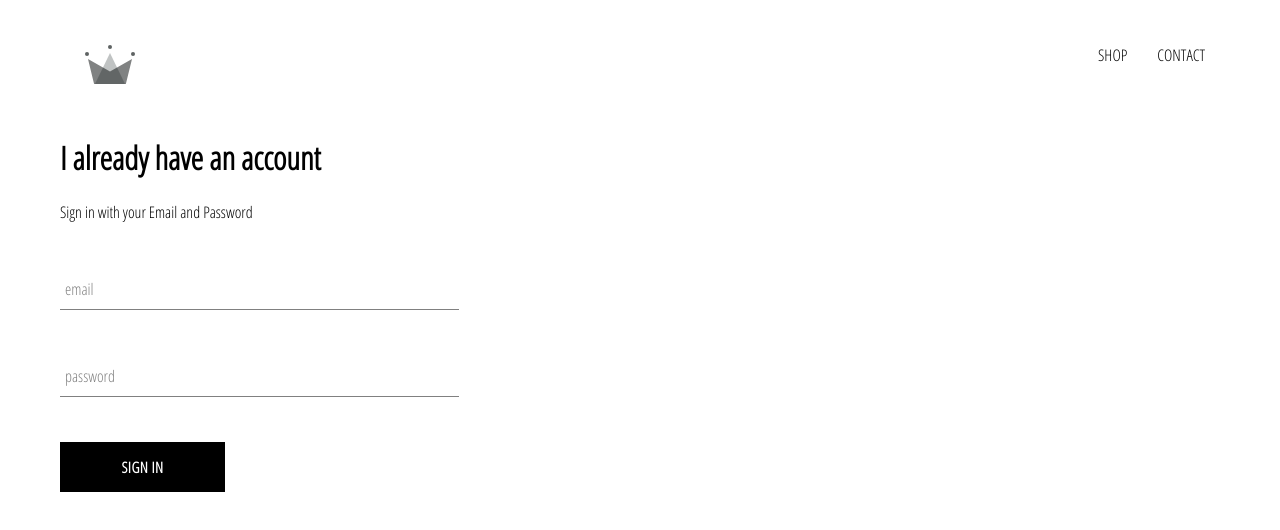
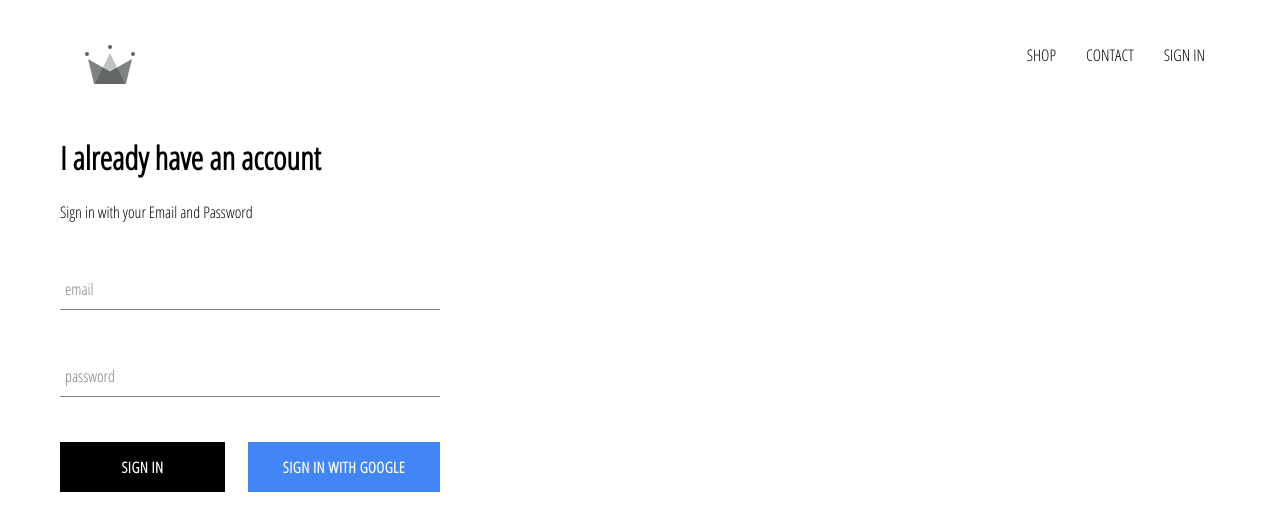
Before and after one commit to Janki287/ShoppingWebApp, a React (Create React App) app: page /signin in a window 1280 px wide. Shown: the top 530 px of the page. Built offline with nearby package versions, Linux system fonts and the light colour scheme; no server answers.

Commit message:
integrated our app with firebase and created sign in with google,sign in and sign out component

```diff
--- a/package.json
+++ b/package.json
@@ -6,6 +6,7 @@
     "@testing-library/jest-dom": "^4.2.4",
     "@testing-library/react": "^9.3.2",
     "@testing-library/user-event": "^7.1.2",
+    "firebase": "^7.15.4",
     "node-sass": "^4.14.1",
     "react": "^16.13.1",
     "react-dom": "^16.13.1",
--- a/src/App.css
+++ b/src/App.css
@@ -7,3 +7,7 @@
   text-decoration: none;
   color: black;
 }
+
+*{
+  box-sizing: border-box;
+}
--- a/src/App.js
+++ b/src/App.js
@@ -1,15 +1,43 @@
 import React from 'react';
 import './App.css';
+
 import { Route,Switch } from 'react-router-dom';
+
 import HomePage from './pages/homepage/homepage.component.jsx';
 import ShopPage from './pages/shop/shop-page.component.jsx';
 import Header from './components/header/header.component';
 import SignInAndSignUpPage from './pages/sign-in-and-sign-up/sign-in-and-sign-up.component';
 
-function App() {
+import { auth } from './firebase/firebase.utils';
+
+class App extends React.Component {
+  constructor(props){
+    super(props);
+
+    this.state = {
+      currentUser: null
+    }
+  }
+
+  unsubscribeFromAuth = null;
+
+  componentDidMount(){
+    this.unsubscribeFromAuth = auth.onAuthStateChanged(user => {
+      this.setState({
+        currentUser: user
+      })
+      console.log(user);
+    })
+  }
+
+  componentWillUnmount(){
+    this.unsubscribeFromAuth();
+  }
+
+  render(){
     return (
       <div>
-      <Header />
+        <Header currentUser={this.state.currentUser} />
         <Switch>
           <Route exact path='/' component={HomePage} />
           <Route path='/shop' component={ShopPage} />
@@ -18,7 +46,10 @@
       </div>
     );
   }
+}
 
 export default App;
 //by only using the <Route>, page will render more than one component on same page if more than one path matches
 //by using <Switch>, page will render only one component of matching path
+
+//auth.onAuthStateChanged is a open subscription method, so we have to close this open connection by doing this.unsubscribeFromAuth();
--- a/src/components/custom-button/custom-button.component.jsx
+++ b/src/components/custom-button/custom-button.component.jsx
@@ -1,9 +1,11 @@
 import React from 'react';
 import './custom-button.styles.scss';
 
-const CustomButton = ( { children,...otherButtonProps } ) => (
-    <button className='custom-button' {...otherButtonProps}>
-        {children}
+const CustomButton = ( { children,isGoogleSignIn,...otherButtonProps } ) => (
+    <button
+        className={ ` ${isGoogleSignIn ? 'google-sign-in' : ''} custom-button ` }
+        {...otherButtonProps}>
+            {children}
     </button>
 )
 
--- a/src/components/custom-button/custom-button.styles.scss
+++ b/src/components/custom-button/custom-button.styles.scss
@@ -19,4 +19,14 @@
       color: black;
       border: 1px solid black;
     }
+
+    &.google-sign-in{
+        background-color: #4285f4;
+        color: white;
+
+        &:hover{
+            background-color: #357ae8;
+            border: none;
+        }
+    }
   }
--- a/src/components/header/header.component.jsx
+++ b/src/components/header/header.component.jsx
@@ -2,8 +2,9 @@
 import './header.styles.scss';
 import { Link } from 'react-router-dom';
 import { ReactComponent as Logo } from '../../assests/crown.svg';
+import { auth } from '../../firebase/firebase.utils';
 
-const Header = () => (
+const Header = ( { currentUser } ) => (
     <div className='header'>
         <Link to='/' className='logo-container'>
             <Logo className='logo' />
@@ -15,6 +16,16 @@
             <Link to='/shop' className='option'>
                 CONTACT
             </Link>
+            {
+                currentUser ?
+                <div className='option' onClick={ () => auth.signOut() }>
+                    SIGN OUT
+                </div>
+                :
+                <Link to='/signin' className='option'>
+                    SIGN IN
+                </Link>
+            }
         </div>
     </div>
 )
--- a/src/components/header/header.styles.scss
+++ b/src/components/header/header.styles.scss
@@ -20,6 +20,7 @@
 
       .option {
         padding: 10px 15px;
+        cursor: pointer;
       }
     }
   }
--- a/src/components/sign-in/sign-in.component.jsx
+++ b/src/components/sign-in/sign-in.component.jsx
@@ -1,7 +1,10 @@
 import React from 'react';
 import './sign-in.styles.scss';
+
 import FormInput from '../form-input/form-input.component';
 import CustomButton from '../custom-button/custom-button.component';
+
+import { SignInWithGoogle } from '../../firebase/firebase.utils.js';
 
 class SignIn extends React.Component{
     constructor(props){
@@ -51,9 +54,16 @@
                         name='password'
                         value={this.state.password}
                         required/>
-                    <CustomButton type='submit'>
-                        Sign In
-                    </CustomButton>
+                    <div className='buttons'>
+                        <CustomButton type='submit'>
+                            Sign In
+                        </CustomButton>
+                        <CustomButton
+                            onClick={SignInWithGoogle}
+                            isGoogleSignIn>
+                                Sign In With Google
+                        </CustomButton>
+                    </div>
                 </form>
             </div>
         )
--- a/src/components/sign-in/sign-in.styles.scss
+++ b/src/components/sign-in/sign-in.styles.scss
@@ -1,9 +1,14 @@
 .sign-in{
-    width: 30vw;
+    width: 380px;
     display: flex;
     flex-direction: column;
 
     .title{
         margin: 10px 0;
     }
+
+    .buttons{
+        display: flex;
+        justify-content: space-between;
+    }
 }
--- /dev/null
+++ b/src/firebase/firebase.utils.js
@@ -0,0 +1,28 @@
+import firebase from 'firebase/app';
+import 'firebase/firestore';
+import 'firebase/auth';
+
+const firebaseConfig = {
+    apiKey: "AIzaSyBvJYZJ-6HFcc1flOaOp--1vJkl3p6xvEI",
+    authDomain: "crown-clothing-react-app.firebaseapp.com",
+    databaseURL: "https://crown-clothing-react-app.firebaseio.com",
+    projectId: "crown-clothing-react-app",
+    storageBucket: "crown-clothing-react-app.appspot.com",
+    messagingSenderId: "857165999991",
+    appId: "1:857165999991:web:5aa3a9551133f4ab63fb72",
+    measurementId: "G-QHC7EEM0L9"
+  };
+
+  firebase.initializeApp(firebaseConfig);
+
+  export const auth = firebase.auth();
+  export const firestore = firebase.firestore();
+
+  const provider = new firebase.auth.GoogleAuthProvider();
+  provider.setCustomParameters({
+      prompt: 'select_account'
+  });
+
+  export const SignInWithGoogle = () => auth.signInWithPopup(provider);
+
+  export default firebase;
```
Also changed, not shown: 1 other file (tests, documents, lock files or other folders). Lines whose indentation alone changed are shown as unchanged.
